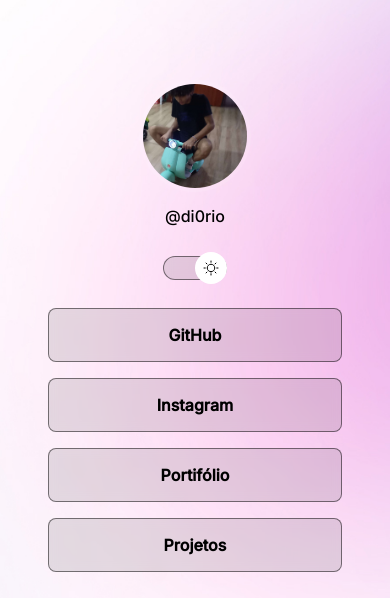
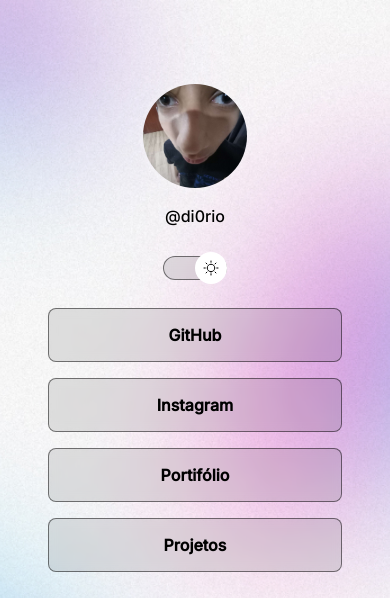
Before and after one commit to di0rio/DevLinks, a plain HTML site: page index.html in a window 390 px wide. Both pictures are taken after a click on the element 195 px from the left and 268 px from the top of the page. Shown: the top 598 px of the page. Drawn offline with nearby package versions, Linux system fonts and the light colour scheme.

Commit message:
ajustes da página mobile-troca img-acessibilidade

```diff
--- a/css/style.css
+++ b/css/style.css
@@ -1,6 +1,7 @@
 @import url('https://fonts.googleapis.com/css2?family= Inter:wght@400;500 & display =swap');
 
-*{
+
+* {
     margin: 0;
     padding: 0;
     box-sizing: border-box;
@@ -166,6 +167,18 @@ line-height: 24px;
     text-decoration: none;
 }
 
+/* media queries */
+@media(max-width: 700px){
+    :root{
+        --bg-url: url(../img/bg-mobile.jpg);
+    }
+
+    .light{
+        --bg-url: url(../img/bg-mobile-light.jpg);
+    }
+}
+
+
 /* animações */
 @keyframes slide-in{
     from {
--- a/js/script.js
+++ b/js/script.js
@@ -1,4 +1,11 @@
 var toggleMod = () => {
-    const html = document.documentElement;
-    html.classList.toggle("light");
-}
+  const html = document.documentElement;
+  html.classList.toggle("light");
+
+  const isLight = html.classList.contains("light");
+  const srcValue = isLight ? "../img/imagemFundoBranco.jpg": "../img/motinha.jpg";
+  const altValue = isLight ? "Imagem de perfil no modo claro com um rosto perto, com ohos grandes (foto tirada de cima)": "Imagem com uma pessoa na moto de uma criança";
+
+  document.querySelector("#profile img").setAttribute("src", srcValue);
+  document.querySelector("#profile img").setAttribute("alt", altValue);
+};
```
Also changed, not shown: img/bg-mobile-light.jpg (added), img/bg-mobile.jpg (added), img/imagemFundoBranco.jpg (added).
